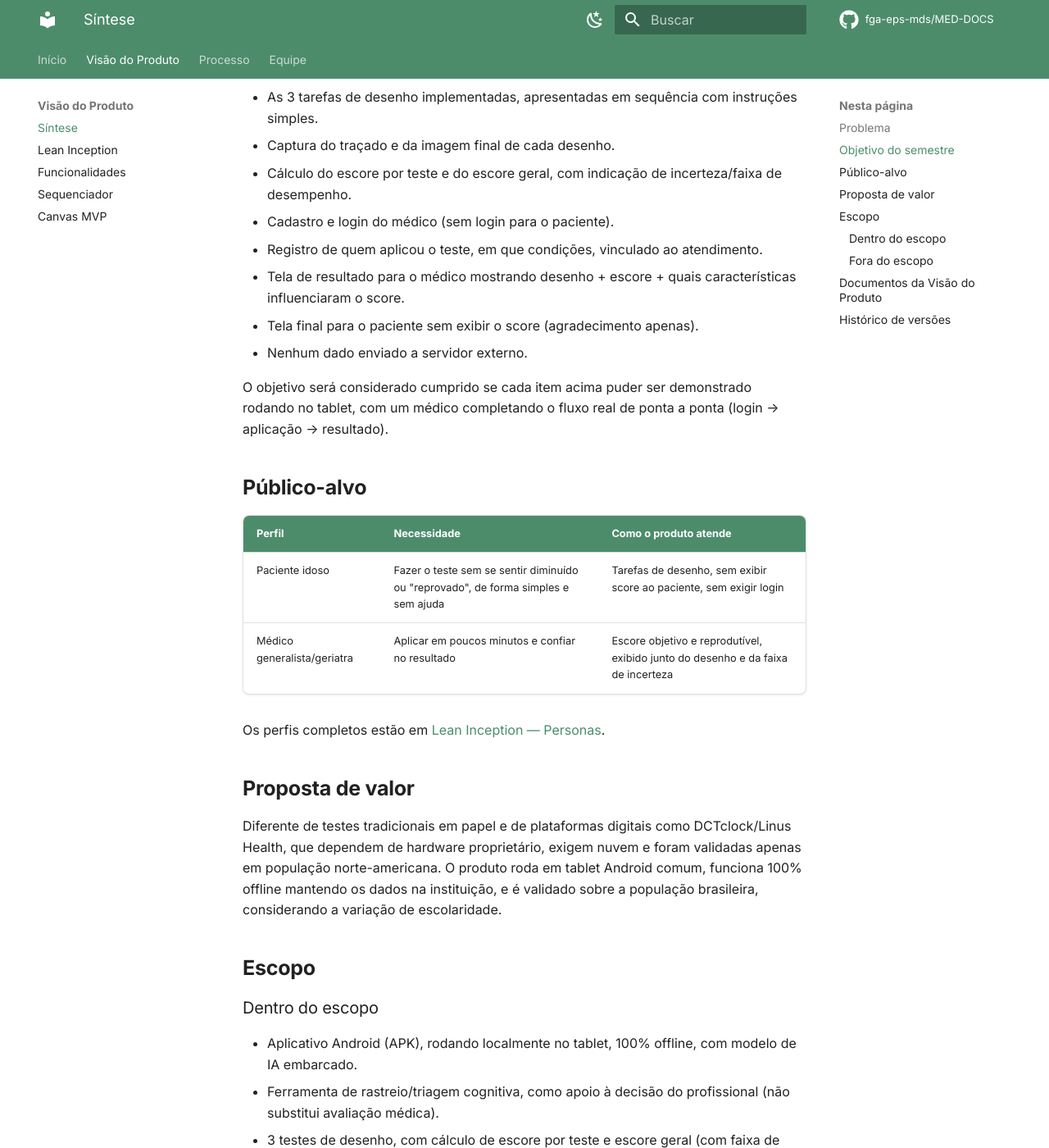
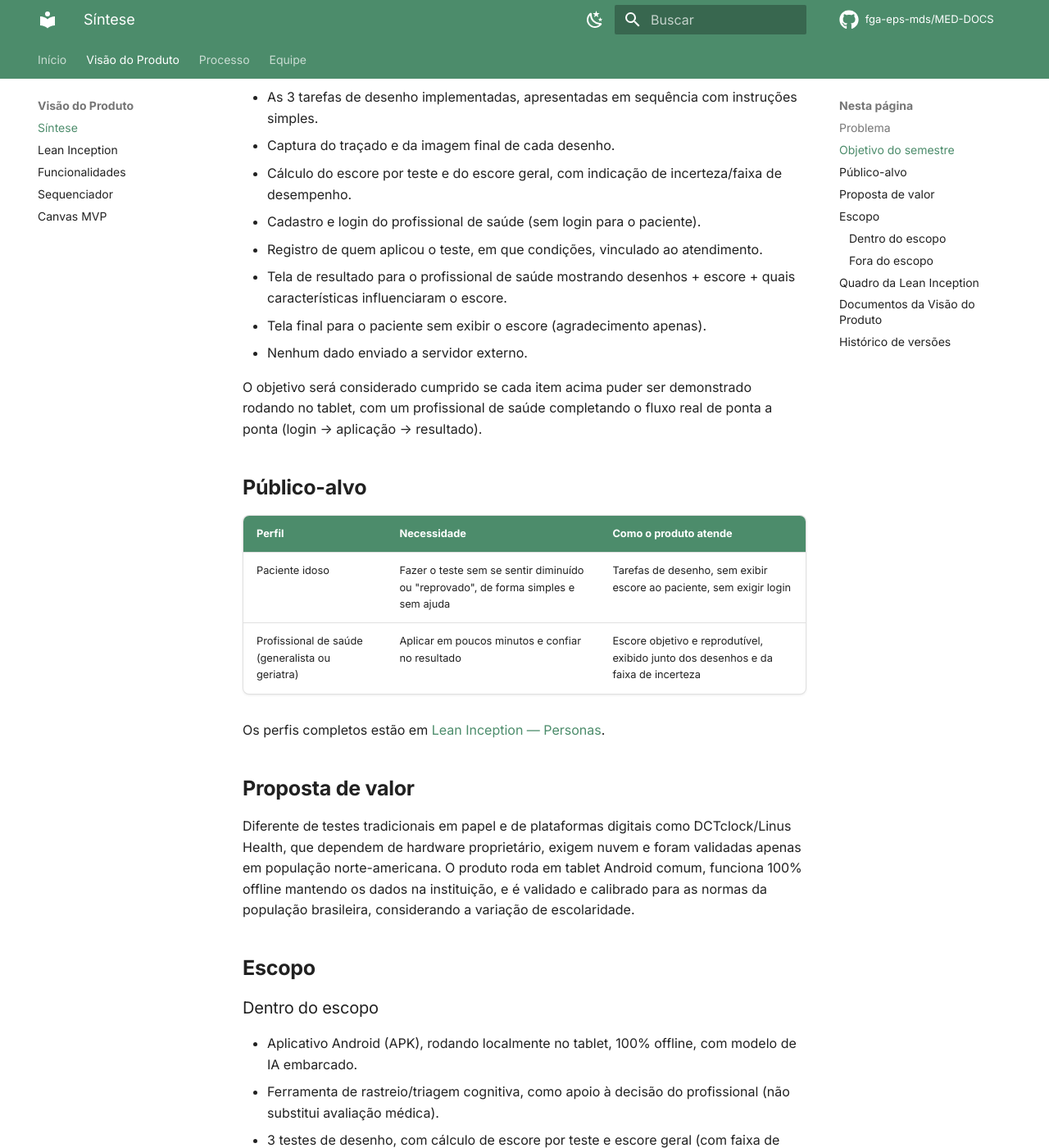
Before and after one commit to apollen27983/UNIEURO_MED-DOCS, an MkDocs documentation site: the page built from docs/produto/visao.md, in a window 1280 px wide and 1400 px high, scrolled down 836 px. Shown: the whole window at 82% size. Built offline with MkDocs 1.6.1 and Material for MkDocs 9.7.7, drawn with Linux system fonts in a browser that asks for light colours; comment, search, counter and statistics services are not loaded; some of the changed text lies outside the part shown.

Commit message:
docs(visao): padroniza termos e inclui o quadro da Lean Inception

```diff
--- a/docs/produto/visao.md
+++ b/docs/produto/visao.md
@@ -4,7 +4,7 @@ Esta página é a síntese da Visão do Produto. O detalhamento completo, produz
 
 ## Problema
 
-O rastreio cognitivo de idosos hoje é aplicado em papel e pontuado à mão. Isso consome tempo de consulta, varia de avaliador para avaliador, não gera registro comparável ao longo do tempo e carece de simplicidade, tanto para o médico aplicar quanto para o paciente idoso responder.
+O rastreio cognitivo de idosos hoje é aplicado em papel e pontuado à mão. Isso consome tempo de consulta, varia de avaliador para avaliador, não gera registro comparável ao longo do tempo e carece de simplicidade, tanto para o profissional de saúde aplicar quanto para o paciente idoso responder.
 
 As alternativas existentes (testes em papel, ou plataformas digitais como DCTclock/Linus Health) não resolvem isso: dependem de hardware proprietário, exigem nuvem, foram validadas em população norte-americana e não têm versão em português, não considerando, portanto, a variação de escolaridade da população brasileira.
 
@@ -19,26 +19,26 @@ Como este é um produto novo, o objetivo do semestre é entregar a primeira vers
 - As 3 tarefas de desenho implementadas, apresentadas em sequência com instruções simples.
 - Captura do traçado e da imagem final de cada desenho.
 - Cálculo do escore por teste e do escore geral, com indicação de incerteza/faixa de desempenho.
-- Cadastro e login do médico (sem login para o paciente).
+- Cadastro e login do profissional de saúde (sem login para o paciente).
 - Registro de quem aplicou o teste, em que condições, vinculado ao atendimento.
-- Tela de resultado para o médico mostrando desenho + escore + quais características influenciaram o score.
-- Tela final para o paciente sem exibir o score (agradecimento apenas).
+- Tela de resultado para o profissional de saúde mostrando desenhos + escore + quais características influenciaram o escore.
+- Tela final para o paciente sem exibir o escore (agradecimento apenas).
 - Nenhum dado enviado a servidor externo.
 
-O objetivo será considerado cumprido se cada item acima puder ser demonstrado rodando no tablet, com um médico completando o fluxo real de ponta a ponta (login → aplicação → resultado).
+O objetivo será considerado cumprido se cada item acima puder ser demonstrado rodando no tablet, com um profissional de saúde completando o fluxo real de ponta a ponta (login → aplicação → resultado).
 
 ## Público-alvo
 
 | Perfil | Necessidade | Como o produto atende |
 |---|---|---|
-| Paciente idoso | Fazer o teste sem se sentir diminuído ou "reprovado", de forma simples e sem ajuda | Tarefas de desenho, sem exibir score ao paciente, sem exigir login |
-| Médico generalista/geriatra | Aplicar em poucos minutos e confiar no resultado | Escore objetivo e reprodutível, exibido junto do desenho e da faixa de incerteza |
+| Paciente idoso | Fazer o teste sem se sentir diminuído ou "reprovado", de forma simples e sem ajuda | Tarefas de desenho, sem exibir escore ao paciente, sem exigir login |
+| Profissional de saúde (generalista ou geriatra) | Aplicar em poucos minutos e confiar no resultado | Escore objetivo e reprodutível, exibido junto dos desenhos e da faixa de incerteza |
 
 Os perfis completos estão em [Lean Inception — Personas](lean-inception.md#4-personas).
 
 ## Proposta de valor
 
-Diferente de testes tradicionais em papel e de plataformas digitais como DCTclock/Linus Health, que dependem de hardware proprietário, exigem nuvem e foram validadas apenas em população norte-americana. O produto roda em tablet Android comum, funciona 100% offline mantendo os dados na instituição, e é validado sobre a população brasileira, considerando a variação de escolaridade.
+Diferente de testes tradicionais em papel e de plataformas digitais como DCTclock/Linus Health, que dependem de hardware proprietário, exigem nuvem e foram validadas apenas em população norte-americana. O produto roda em tablet Android comum, funciona 100% offline mantendo os dados na instituição, e é validado e calibrado para as normas da população brasileira, considerando a variação de escolaridade.
 
 ## Escopo
 
@@ -46,7 +46,7 @@ Diferente de testes tradicionais em papel e de plataformas digitais como DCTcloc
 - Aplicativo Android (APK), rodando localmente no tablet, 100% offline, com modelo de IA embarcado.
 - Ferramenta de rastreio/triagem cognitiva, como apoio à decisão do profissional (não substitui avaliação médica).
 - 3 testes de desenho, com cálculo de escore por teste e escore geral (com faixa de incerteza).
-- Cadastro/login do médico e registro de quem aplicou o teste.
+- Cadastro/login do profissional de saúde e registro de quem aplicou o teste.
 
 ### Fora do escopo
 - Diagnóstico, prescrição, conduta clínica ou integração com prontuário eletrônico.
@@ -55,6 +55,17 @@ Diferente de testes tradicionais em papel e de plataformas digitais como DCTcloc
 
 A lista completa de É / Não É e Faz / Não Faz está em [Lean Inception](lean-inception.md#2-e-nao-e-faz-nao-faz).
 
+## Quadro da Lean Inception
+
+O quadro abaixo é o resultado das dinâmicas de Lean Inception conduzidas pela equipe, do qual esta síntese e as páginas de detalhamento foram derivadas.
+
+<iframe
+  src="https://embed.figma.com/board/XIDtWqxlvd8MpMwhxj7TPh/Vis%C3%A3o-do-Produto-UNB-FCTE-UNIEURO-MED-2026-2?embed-host=share"
+  title="Quadro da Lean Inception do MED no Figma"
+  loading="lazy"
+  style="width: 100%; height: 600px; border: 1px solid rgba(0, 0, 0, 0.1);"
+  allowfullscreen>
+</iframe>
 
 ## Documentos da Visão do Produto
 
@@ -74,3 +85,4 @@ A Visão do Produto do MED não cabe em uma página só. Esta é a síntese, e a
 | 1.0 | Criação do documento: Declaração de Visão, É/Não É, Objetivos, Personas e Jornadas de Usuário | [Artur Mendonça Arruda](https://github.com/ArtyMend07) | 03/09/2026 | [Lucas Mendonça Arruda](https://github.com/lucasarruda9), [Gabriel Lopes de Amorim](https://github.com/BrzGab) | 19/09/2026 |
 | 2.0 | Reestruturação do documento no formato Problema/Objetivo do semestre/Público-alvo/Proposta de valor/Escopo, sintetizando o conteúdo da Lean Inception (v1.0) | [Eduardo Ferreira](https://github.com/eduardoferre) | 05/09/2026| | |
 | 2.1 | Restabelecimento da rastreabilidade da síntese com as páginas de detalhamento, substituindo as referências em texto por links, e registro das demais páginas que compõem a Visão do Produto | [Artur Mendonça Arruda](https://github.com/ArtyMend07) | 18/09/2026 | | |
+| 2.2 | Padronização dos termos "escore", "desenhos" e "profissional de saúde", ajuste da proposta de valor quanto à calibração para a população brasileira e inclusão do quadro da Lean Inception | [Artur Mendonça Arruda](https://github.com/ArtyMend07) | 21/09/2026 | | |
```
